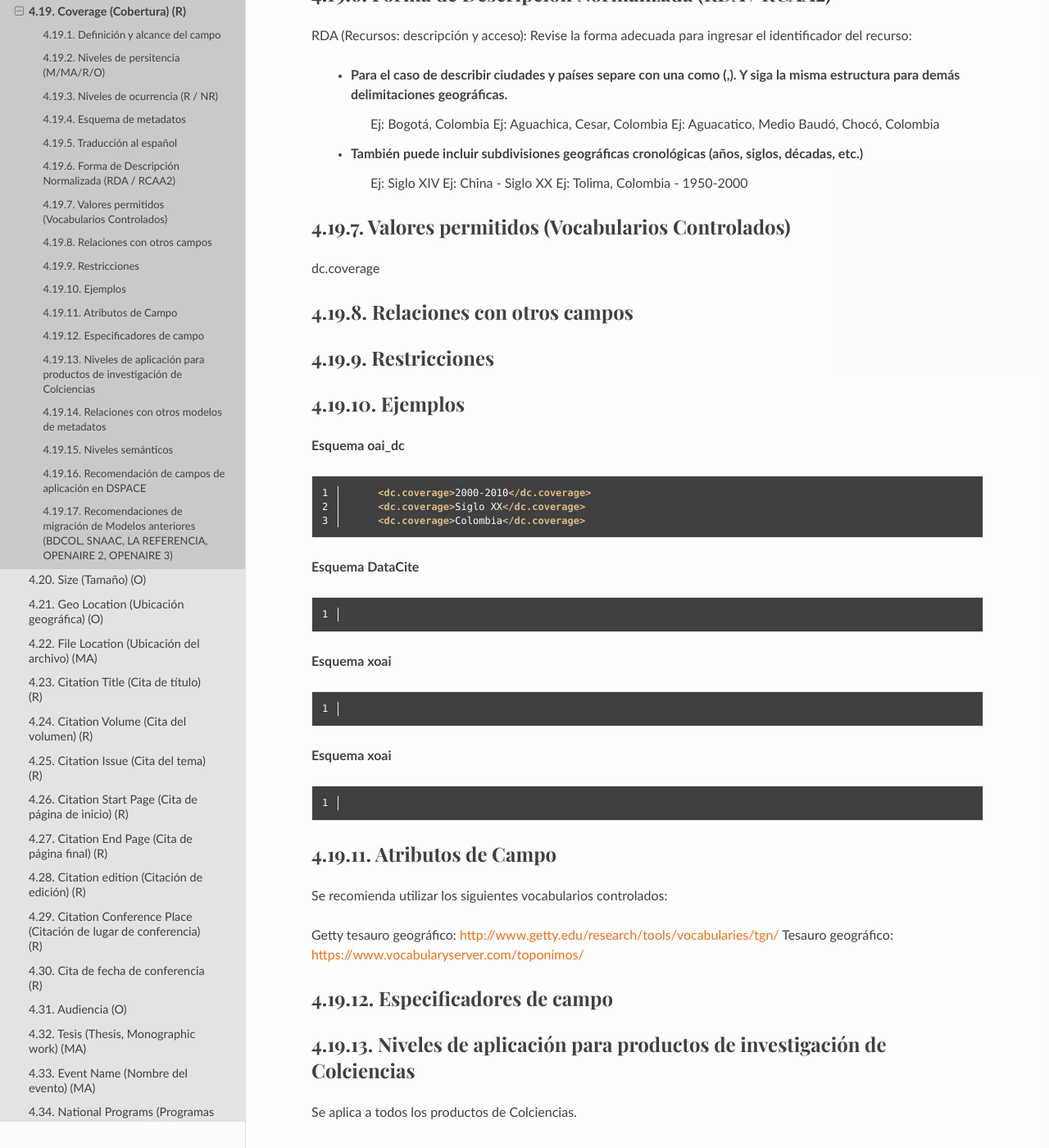
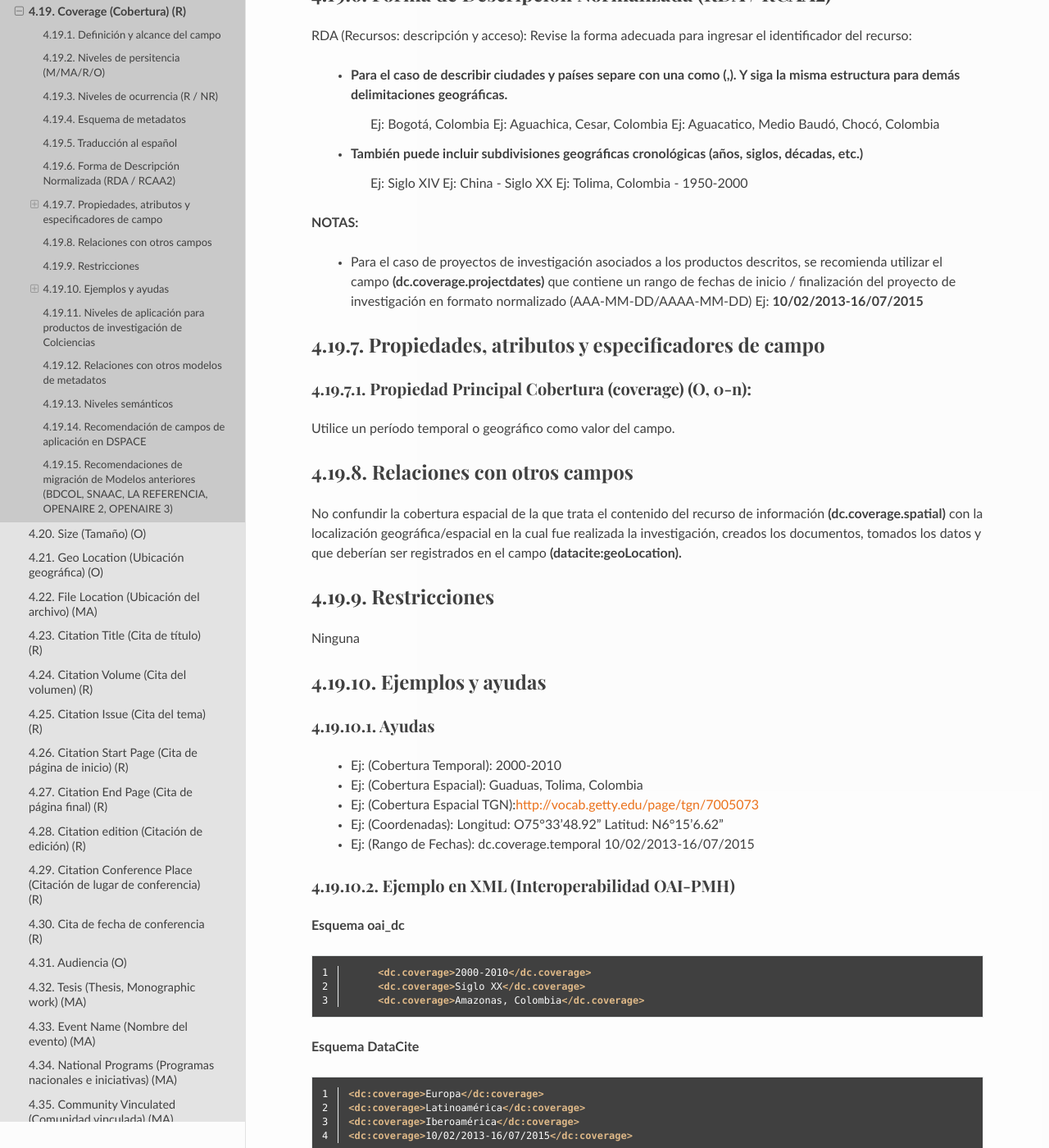
Before and after one commit to rcic/openaire4, a Sphinx documentation site: the page built from docs/field_coverage.rst, in a window 1280 px wide and 1400 px high, scrolled down 814 px. Shown: the whole window at 82% size. Built offline with Sphinx 7.4.7 and the Read the Docs theme 2.0.0, drawn with Linux system fonts in a browser that asks for light colours; some web fonts are replaced; a script that is not in the unit is left out; some of the changed text lies outside the part shown.

Commit message:
actualizacion

```diff
--- a/docs/field_coverage.rst
+++ b/docs/field_coverage.rst
@@ -39,20 +39,41 @@
 		Ej: China - Siglo XX
 		Ej: Tolima, Colombia - 1950-2000
 
+**NOTAS:**
 
+	- Para el caso de proyectos de investigación asociados a los productos descritos, se recomienda utilizar el campo **(dc.coverage.projectdates)** que contiene un rango de fechas de inicio / finalización del proyecto de investigación en formato normalizado (AAA-MM-DD/AAAA-MM-DD) Ej: **10/02/2013-16/07/2015**
 
-Valores permitidos (Vocabularios Controlados)
----------------------------------------------
-dc.coverage
+Propiedades, atributos y especificadores de campo
+-------------------------------------------------
+
+Propiedad Principal Cobertura (coverage) (O, 0-n):
+++++++++++++++++++++++++++++++++++++++++++++++++++
+
+Utilice un período temporal o geográfico como valor del campo.
 
 Relaciones con otros campos
 ---------------------------
 
+No confundir la cobertura espacial de la que trata el contenido del recurso de información **(dc.coverage.spatial)** con la localización geográfica/espacial en la cual fue realizada la investigación, creados los documentos, tomados los datos y que deberían ser registrados en el campo **(datacite:geoLocation).**
+
 Restricciones
 -------------
+Ninguna
 
-Ejemplos
---------
+Ejemplos y ayudas
+-----------------
+
+Ayudas
+++++++
+
+	- Ej: (Cobertura Temporal): 2000-2010
+	- Ej: (Cobertura Espacial): Guaduas, Tolima, Colombia
+	- Ej: (Cobertura Espacial TGN):http://vocab.getty.edu/page/tgn/7005073
+	- Ej: (Coordenadas): Longitud: O75°33'48.92" Latitud: N6°15'6.62"
+	- Ej: (Rango de Fechas): dc.coverage.temporal	10/02/2013-16/07/2015
+
+Ejemplo en XML (Interoperabilidad OAI-PMH)
+++++++++++++++++++++++++++++++++++++++++++
 
 **Esquema oai_dc**
 
@@ -61,52 +82,89 @@
 
   	<dc.coverage>2000-2010</dc.coverage>
 	<dc.coverage>Siglo XX</dc.coverage>
-	<dc.coverage>Colombia</dc.coverage>
-
-
+	<dc.coverage>Amazonas, Colombia</dc.coverage>
 
 **Esquema DataCite**
 
 .. code-block:: xml
    :linenos:
 
-**Esquema xoai**
-
-.. code-block:: xml
-   :linenos:
+   <dc:coverage>Europa</dc:coverage>
+   <dc:coverage>Latinoamérica</dc:coverage>
+   <dc:coverage>Iberoamérica</dc:coverage>
+   <dc:coverage>10/02/2013-16/07/2015</dc:coverage>
 
 **Esquema xoai**
 
 .. code-block:: xml
    :linenos:
 
+   <element name="coverage">
+    <element name="spatial">
+        <element name="spa">
+             <fieldname="value">Cali; Lat: 03 24 00 N degrees minutes; Lat: 3.4000 decimal degrees; Long: 076 30 00 W degrees minutes; Long: -76.5000 decimal degrees</field>
+        </element>
+    </element>
+   </element>
 
-Atributos de Campo
-------------------
-Se recomienda utilizar los siguientes vocabularios controlados:
+**Esquema dim**
 
-Getty tesauro geográfico: http://www.getty.edu/research/tools/vocabularies/tgn/
-Tesauro geográfico: https://www.vocabularyserver.com/toponimos/
+.. code-block:: xml
+   :linenos:
 
-Especificadores de campo
-------------------------
+   <dim:field mdschema="dc" element="coverage" element="spatial" lang="spa">Cali; Lat: 03 24 00 N degrees minutes; Lat: 3.4000 decimal degrees; Long: 076 30 00 W degrees minutes; Long: -76.5000 decimal degrees</dim:field>
 
 Niveles de aplicación para productos de investigación de Colciencias
 --------------------------------------------------------------------
 Se aplica a todos los productos de Colciencias.
 
+
 Relaciones con otros modelos de metadatos
 -----------------------------------------
+
+El campo cobertura **(dc.coverage)** es utilizado por los siguientes esquemas de metadatos y puede intercambiarse su uso de manera indistinta mientras se conserven sus distintos niveles de atributos y especificadores de campo:
+
+======================  ===================
+Esquema de Metadatos    Campo Relacionado
+======================  ===================
+dc                      dc.coverage
+dcterms                 dcterms.coverage
+marcxml                 field: 651
+======================  ===================
 
 Niveles semánticos
 ------------------
 
+Cuando aplique, se recomienda seleccionar un valor de un vocabulario controlado (por ejemplo, del Thesaurus of Geographic Names (TGN) y especificar la URL del término utilizado (https://www.getty.edu/research/tools/vocabularies/tgn/).
+
 Recomendación de campos de aplicación en DSPACE
 -----------------------------------------------
 
-Se recomienda crear los siguientes campos en Dspace:
+Se recomienda crear/modificar el componente de registro de metadatos (y sus correspondientes hojas de entrada de datos) de los sistemas DSPACE basados en los siguientes elementos:
 
-- dc.coverage
++----------------------+-----------------------+---------------+------------------------------------------------------------------------------+
+| Esquema de Metadatos | Campo Elemento DSPACE | Calificadores | Nota de alcance                                                              |
++======================+=======================+===============+==============================================================================+
+| dc                   | dc.coverage           |               | Cobertura, texto general                                                     |
++----------------------+-----------------------+---------------+------------------------------------------------------------------------------+
+| dc                   | dc.coverage           | spatial       | Cobertura Espacial Texto General                                             |
++----------------------+-----------------------+---------------+------------------------------------------------------------------------------+
+| dc                   | dc.coverage           | temporal      | Cobertura Temporal Texto General                                             |
++----------------------+-----------------------+---------------+------------------------------------------------------------------------------+
+| dc                   | dc.coverage           | projectdates  | Rango de fechas de ejecución del proyecto asociado al recurso de información |
++----------------------+-----------------------+---------------+------------------------------------------------------------------------------+
+| dc                   | dc.coverage           | tgn           | Cobertura Espacial Tesauro TGN                                               |
++----------------------+-----------------------+---------------+------------------------------------------------------------------------------+
+| dc                   | dc.coverage           | country       | Cobertura Espacial Nombre de País                                            |
++----------------------+-----------------------+---------------+------------------------------------------------------------------------------+
+| OpenAire             | dc.coverage           | city          | Cobertura Espacial Nombre de Ciudad                                          |
++----------------------+-----------------------+---------------+------------------------------------------------------------------------------+
+| OpenAire             | dc.coverage           | region        | Cobertura Espacial Nombre de Región ó municipio relacionado                  |
++----------------------+-----------------------+---------------+------------------------------------------------------------------------------+
+| OpenAire             | dc.coverage           | box           | Cobertura Espacial Coordenadas                                               |
++----------------------+-----------------------+---------------+------------------------------------------------------------------------------+
 
 Recomendaciones de migración de Modelos anteriores (BDCOL, SNAAC, LA REFERENCIA, OPENAIRE 2, OPENAIRE 3)
 --------------------------------------------------------------------------------------------------------
+
+	- Se recomienda específicamente crear los nuevos atributos/especificadores del campo **coverage** según la codificación propuesta.
```
